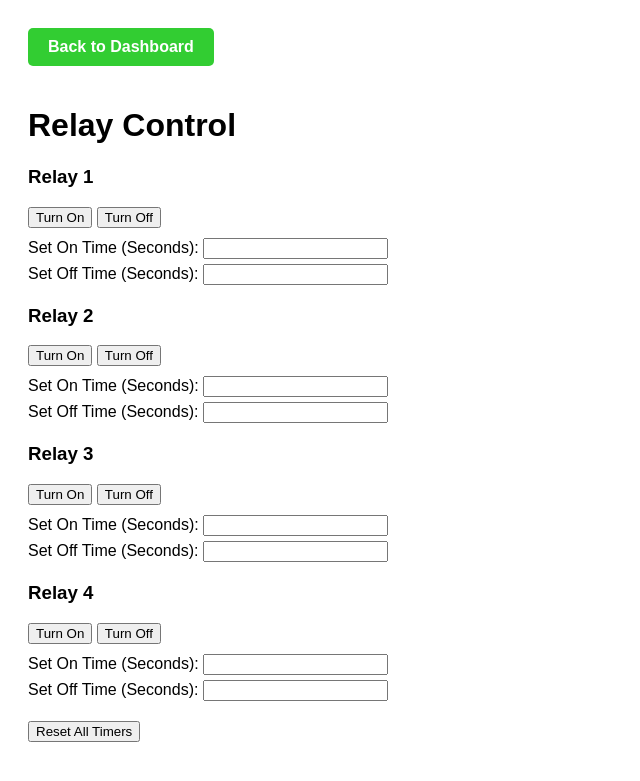
After one commit to hurleyjoe22/new_django_project, a Django app: template myapp/templates/control_relay.html in a window 1280 px wide. The commit adds this page. Shown: the top 781 px of the page, without its empty margins (0-640 px from the left). Run offline with Django 5.2, Linux system fonts and the light colour scheme; the template is opened without the code that fills it, so the values that code supplies are empty.

Commit message:
relay control update

```diff
--- /dev/null
+++ b/myapp/templates/control_relay.html
@@ -0,0 +1,126 @@
+<!DOCTYPE html>
+<html lang="en">
+<head>
+    <meta charset="UTF-8">
+    <meta name="viewport" content="width=device-width, initial-scale=1.0">
+    <title>Relay Control</title>
+    <style>
+        body {
+            font-family: Arial, sans-serif;
+            padding: 20px;
+        }
+        .relay-control {
+            margin-bottom: 20px;
+        }
+        label {
+            display: block;
+            margin-bottom: 5px;
+        }
+        .buttons {
+            margin-bottom: 10px;
+        }
+
+        /* Back to Dashboard button styling */
+        .back-button {
+            display: inline-block;
+            margin-bottom: 20px;
+            padding: 10px 20px;
+            background-color: #32CD32;
+            color: white;
+            text-decoration: none;
+            font-weight: bold;
+            border-radius: 5px;
+        }
+        .back-button:hover {
+            background-color: #28a745;
+        }
+    </style>
+</head>
+<body>
+    <!-- Back to Dashboard Button -->
+    <a href="/dashboard/" class="back-button">Back to Dashboard</a>
+
+    <h1>Relay Control</h1>
+
+    <!-- Relay 1 Control -->
+    <div class="relay-control">
+        <h3>Relay 1</h3>
+        <div class="buttons">
+            <button onclick="controlRelay(1, 'on')">Turn On</button>
+            <button onclick="controlRelay(1, 'off')">Turn Off</button>
+        </div>
+        <label>Set On Time (Seconds): <input type="number" id="relay1OnTime"></label>
+        <label>Set Off Time (Seconds): <input type="number" id="relay1OffTime"></label>
+    </div>
+
+    <!-- Relay 2 Control -->
+    <div class="relay-control">
+        <h3>Relay 2</h3>
+        <div class="buttons">
+            <button onclick="controlRelay(2, 'on')">Turn On</button>
+            <button onclick="controlRelay(2, 'off')">Turn Off</button>
+        </div>
+        <label>Set On Time (Seconds): <input type="number" id="relay2OnTime"></label>
+        <label>Set Off Time (Seconds): <input type="number" id="relay2OffTime"></label>
+    </div>
+
+    <!-- Relay 3 Control -->
+    <div class="relay-control">
+        <h3>Relay 3</h3>
+        <div class="buttons">
+            <button onclick="controlRelay(3, 'on')">Turn On</button>
+            <button onclick="controlRelay(3, 'off')">Turn Off</button>
+        </div>
+        <label>Set On Time (Seconds): <input type="number" id="relay3OnTime"></label>
+        <label>Set Off Time (Seconds): <input type="number" id="relay3OffTime"></label>
+    </div>
+
+    <!-- Relay 4 Control -->
+    <div class="relay-control">
+        <h3>Relay 4</h3>
+        <div class="buttons">
+            <button onclick="controlRelay(4, 'on')">Turn On</button>
+            <button onclick="controlRelay(4, 'off')">Turn Off</button>
+        </div>
+        <label>Set On Time (Seconds): <input type="number" id="relay4OnTime"></label>
+        <label>Set Off Time (Seconds): <input type="number" id="relay4OffTime"></label>
+    </div>
+
+    <!-- Reset Button -->
+    <button onclick="resetTimers()">Reset All Timers</button>
+
+    <script>
+        function controlRelay(relayId, action) {
+            const onTime = document.getElementById(`relay${relayId}OnTime`).value || 0;
+            const offTime = document.getElementById(`relay${relayId}OffTime`).value || 0;
+
+            fetch('/api/control-relay', {
+                method: 'POST',
+                headers: {
+                    'Content-Type': 'application/json',
+                },
+                body: JSON.stringify({
+                    relayId: relayId,
+                    action: action,
+                    onTime: onTime,
+                    offTime: offTime
+                })
+            }).then(response => response.json()).then(data => {
+                console.log('Relay controlled:', data);
+            }).catch(error => {
+                console.error('Error:', error);
+            });
+        }
+
+        function resetTimers() {
+            fetch('/api/reset-timers', {
+                method: 'POST',
+            }).then(response => response.json()).then(data => {
+                console.log('Timers reset:', data);
+            }).catch(error => {
+                console.error('Error:', error);
+            });
+        }
+    </script>
+</body>
+</html>
--- a/myproject/urls.py
+++ b/myproject/urls.py
@@ -8,4 +8,7 @@ urlpatterns = [
     path('dashboard/', views.dashboard, name='dashboard'),  # Dashboard after login
     path('api/latest-sensor-data/', views.latest_sensor_data, name='latest_sensor_data'),
     path('api/upload-sensor-data/', views.upload_sensor_data, name='upload_sensor_data'),  # New API route
+    path('relay-control/', views.relay_control_view, name='relay_control'),  # URL for relay control page
+    path('api/control-relay/', views.control_relay, name='control_relay'),  # API route for controlling relays
+    path('api/reset-timers/', views.reset_timers, name='reset_timers'),  # API route for resetting timers
 ]
```
Also changed, not shown: myapp/models.py (+12 -2 lines), myapp/templates/dashboard.html (+57 -0 lines), myapp/views.py (+46 -0 lines), db.sqlite3, myapp/migrations/0003_sensordata_relay1_off_time_sensordata_relay1_on_time_and_more.py (added).
